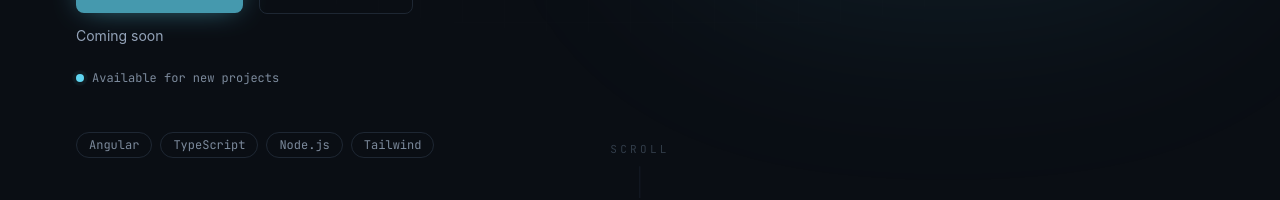
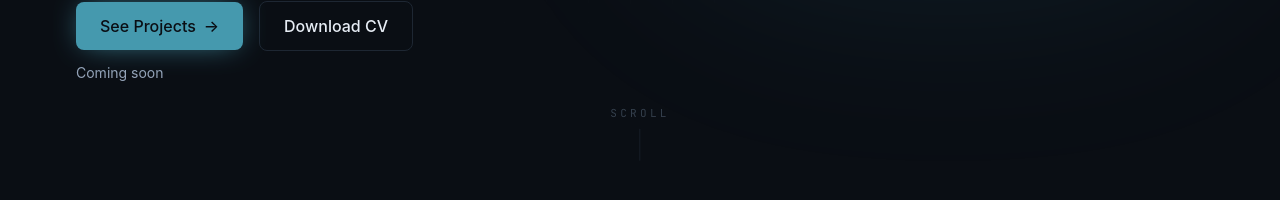
Before and after one commit to zoespanagiotes-hash/portfolio, an Angular app: page / in a window 1280 px wide. Shown: the part 608-808 px from the top of the page. Built offline with nearby package versions, Linux system fonts and the light colour scheme.

Commit message:
Add small chagnes

```diff
--- a/src/app/Components/hero/hero.html
+++ b/src/app/Components/hero/hero.html
@@ -107,26 +107,6 @@
       <p class="mt-3 text-sm text-[#94A3B8]">
         {{ 'hero.projectsComingSoon' | translate }}
       </p>
-
-      <p class="mt-6 inline-flex items-center gap-2 font-mono text-xs text-[#7C8A9C]">
-        <span class="relative flex h-2 w-2">
-          <span
-            class="absolute inline-flex h-full w-full animate-ping rounded-full bg-[#5FD4F0] opacity-60"
-          ></span>
-          <span class="relative inline-flex h-2 w-2 rounded-full bg-[#5FD4F0]"></span>
-        </span>
-        {{ 'hero.availability' | translate }}
-      </p>
-
-      <ul class="mt-11 flex flex-wrap gap-2" aria-label="{{ 'hero.techLabel' | translate }}">
-        @for (tech of stack; track tech) {
-          <li
-            class="rounded-full border border-[#1E2733] px-3 py-1 font-mono text-xs text-[#7C8A9C]"
-          >
-            {{ tech | translate }}
-          </li>
-        }
-      </ul>
     </div>
 
     <!-- ================= RIGHT: η φωτο σου, λιωμένη μέσα στο φόντο ================= -->
```
